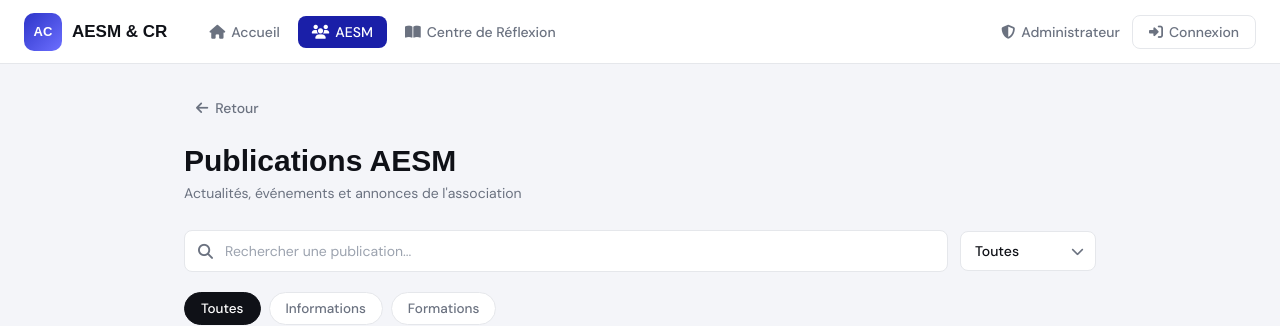
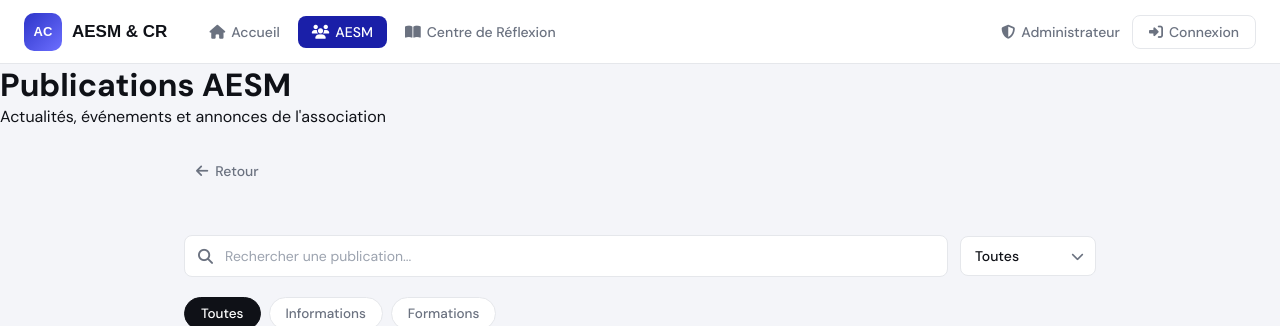
Before and after one commit to Nandrianina-Building/aesm-project, a Django app: page /aesm/list_publication_aesm/ in a window 1280 px wide. Shown: the top 326 px of the page. Run offline with Django 5.2, Linux system fonts and the light colour scheme; data comes from the database, SQL or seed files in the repository.

Commit message:
Update publication.html

```diff
--- a/aesm/templates/aesm/publication.html
+++ b/aesm/templates/aesm/publication.html
@@ -6,20 +6,15 @@
   <meta charset="UTF-8" />
   <meta name="viewport" content="width=device-width, initial-scale=1.0" />
   <title>Publications AESM</title>
-    {% include 'includes/favicon.html' %}
   <link rel="preconnect" href="https://fonts.googleapis.com" />
   <link rel="preconnect" href="https://fonts.gstatic.com" crossorigin />
-    <link
-      href="https://fonts.googleapis.com/css2?family=DM+Sans:wght@300;400;500;600;700&family=Syne:wght@700;800&display=swap"
-      rel="stylesheet"
-    />
-    <link
-      rel="stylesheet"
-      href="https://cdnjs.cloudflare.com/ajax/libs/font-awesome/6.5.0/css/all.min.css"
-    />
-    <link rel="stylesheet" href="{% static 'css/publication.css' %}">
+  <link href="https://fonts.googleapis.com/css2?family=DM+Sans:wght@300;400;500;600;700&family=Syne:wght@700;800&display=swap" rel="stylesheet" />
+  <link rel="stylesheet" href="https://cdnjs.cloudflare.com/ajax/libs/font-awesome/6.5.0/css/all.min.css" />
+  <link rel="stylesheet" href="{% static 'css/publication.css' %}" />
+  {% include 'includes/favicon.html' %}
 </head>
 <body>
+
   <!-- ── NAVBAR ── -->
   <nav class="navbar">
     <div class="navbar-left">
@@ -29,139 +24,150 @@
       </a>
       <div class="nav-links">
         <a href="{% url 'home' %}"><i class="fa fa-house"></i> Accueil</a>
-          <a href="{% url 'dashboardAesm' %}" class="active"
-            ><i class="fa fa-users"></i> AESM</a
-          >
-          <a href="{% url 'dashboardCr' %}"
-            ><i class="fa fa-book-open"></i> Centre de Réflexion</a
-          >
+        <a href="{% url 'dashboardAesm' %}" class="active"><i class="fa fa-users"></i> AESM</a>
+        <a href="{% url 'dashboardCr' %}"><i class="fa fa-book-open"></i> Centre de Réflexion</a>
       </div>
     </div>
     <div class="navbar-right">
-        <a href="{% url 'admin:index' %}"
-          ><i class="fa fa-shield-halved"></i> Administrateur</a
-        >
+      <a href="{% url 'admin:index' %}"><i class="fa fa-shield-halved"></i> Administrateur</a>
       {% if request.user.is_authenticated %}
-        <button class="btn-logout">
-          <i class="fa fa-right-from-bracket"></i> Déconnexion
-        </button>
+      <button class="btn-logout"><i class="fa fa-right-from-bracket"></i> Déconnexion</button>
       {% else %}
-        <a href="{% url 'account_login' %}" class="btn-logout">
-          <i class="fa fa-right-to-bracket"></i> Connexion
-        </a>
+      <a href="{% url 'account_login' %}" class="btn-logout"><i class="fa fa-right-to-bracket"></i> Connexion</a>
       {% endif %}
     </div>
-      <button class="hamburger" id="hamburger" aria-label="Menu">
-        <span></span><span></span><span></span>
-      </button>
+    <button class="hamburger" id="hamburger" aria-label="Menu"><span></span><span></span><span></span></button>
   </nav>
 
-    <!-- Mobile Menu -->
   <div class="mobile-menu" id="mobileMenu">
     <a href="{% url 'home' %}"><i class="fa fa-house"></i> Accueil</a>
-      <a href="{% url 'dashboardAesm' %}" class="active"
-        ><i class="fa fa-users"></i> AESM</a
-      >
-      <a href="{% url 'dashboardCr' %}"
-        ><i class="fa fa-book-open"></i> Centre de Réflexion</a
-      >
+    <a href="{% url 'dashboardAesm' %}" class="active"><i class="fa fa-users"></i> AESM</a>
+    <a href="{% url 'dashboardCr' %}"><i class="fa fa-book-open"></i> Centre de Réflexion</a>
     <div class="mobile-divider"></div>
-      <a href="{% url 'admin:index' %}"
-        ><i class="fa fa-shield-halved"></i> Administrateur</a
-      >
+    <a href="{% url 'admin:index' %}"><i class="fa fa-shield-halved"></i> Administrateur</a>
     {% if request.user.is_authenticated %}
-      <a href="{% url 'account_logout' %}"
-        ><i class="fa fa-right-from-bracket"></i> Déconnexion</a
-      >
+    <a href="{% url 'account_logout' %}"><i class="fa fa-right-from-bracket"></i> Déconnexion</a>
     {% else %}
-      <a href="{% url 'account_login' %}"
-        ><i class="fa fa-right-to-bracket"></i> Connexion</a
-      >
+    <a href="{% url 'account_login' %}"><i class="fa fa-right-to-bracket"></i> Connexion</a>
     {% endif %}
   </div>
 
-    <!-- ── PAGE CONTENT ── -->
+  <!-- ── HERO ── -->
+  <div class="hero">
+    <div class="hero-content">
+      <h1>Publications AESM</h1>
+      <p>Actualités, événements et annonces de l'association</p>
+    </div>
+  </div>
+
   <div class="page-wrap">
     <a class="back-link" href="javascript:history.back()">
       <i class="fa fa-arrow-left"></i> Retour
     </a>
 
-      <div class="page-title">
-        <h1>Publications AESM</h1>
-        <p>Actualités, événements et annonces de l'association</p>
-      </div>
+    <!-- ── FORMULAIRE RECHERCHE + FILTRE ── -->
+    {# Le form soumet en GET — garde search + category dans l'URL pour la pagination #}
+    <form method="get" id="filterForm" autocomplete="off">
 
-      <!-- Search + Category filter -->
       <div class="search-bar">
         <div class="search-wrap">
           <i class="fa fa-magnifying-glass"></i>
           <input
             type="text"
-            id="search"
+            name="q"
+            id="searchInput"
+            value="{{ search }}"
             placeholder="Rechercher une publication..."
-            autocomplete="off"
           />
         </div>
+
+        {# Select mobile #}
         <div class="cat-select-wrap">
-          <select class="cat-select" id="catSelect">
-            <option value="all">Toutes</option>
+          <select name="category" id="catSelectMobile" class="cat-select">
+            <option value="all" {% if not cat_id or cat_id == 'all' %}selected{% endif %}>Toutes</option>
             {% for cat in categories %}
-            <option value="{{ cat.id }}">{{ cat.name }}</option>
+            <option value="{{ cat.id }}" {% if cat_id == cat.id|stringformat:"s" %}selected{% endif %}>
+              {{ cat.name }}
+            </option>
             {% endfor %}
           </select>
           <i class="fa fa-chevron-down"></i>
         </div>
+
+        {# Champ caché utilisé par les pills desktop #}
+        <input type="hidden" name="category" id="catHidden" value="{{ cat_id|default:'all' }}" />
       </div>
 
-      <!-- Category pills -->
+      {# Pills desktop #}
       <div class="cat-pills">
-        <button class="cat-pill active" data-id="all">Toutes</button>
+        <button type="submit" class="cat-pill {% if not cat_id or cat_id == 'all' %}active{% endif %}"
+                onclick="document.getElementById('catHidden').value='all'">
+          Toutes
+        </button>
         {% for cat in categories %}
-        <button class="cat-pill" data-id="{{ cat.id }}">{{ cat.name }}</button>
+        <button type="submit" class="cat-pill {% if cat_id == cat.id|stringformat:'s' %}active{% endif %}"
+                onclick="document.getElementById('catHidden').value='{{ cat.id }}'">
+          {{ cat.name }}
+        </button>
         {% endfor %}
       </div>
 
-      <!-- Publications list -->
+    </form>
+
+    {# Filtres actifs #}
+    {% if search or cat_id and cat_id != 'all' %}
+    <div class="active-filters">
+      <span style="font-size:12px;color:var(--text-muted);font-weight:600;">Filtres actifs :</span>
+      {% if search %}
+      <span class="filter-tag">
+        <i class="fa fa-magnifying-glass"></i> "{{ search }}"
+        <a href="?{% if cat_id and cat_id != 'all' %}category={{ cat_id }}{% endif %}">
+          <i class="fa fa-xmark"></i>
+        </a>
+      </span>
+      {% endif %}
+      {% if cat_id and cat_id != 'all' %}
+      {% for cat in categories %}{% if cat.id|stringformat:"s" == cat_id %}
+      <span class="filter-tag">
+        <i class="fa fa-tag"></i> {{ cat.name }}
+        <a href="?{% if search %}q={{ search }}{% endif %}">
+          <i class="fa fa-xmark"></i>
+        </a>
+      </span>
+      {% endif %}{% endfor %}
+      {% endif %}
+      <a href="?" style="font-size:12px;color:var(--text-muted);font-weight:600;text-decoration:underline;">
+        Tout effacer
+      </a>
+    </div>
+    {% endif %}
+
+    {# Compteur de résultats #}
+    <p class="results-info">
+      <strong>{{ total }}</strong> publication{{ total|pluralize }} trouvée{{ total|pluralize }}
+      {% if search %} pour "<strong>{{ search }}</strong>"{% endif %}
+    </p>
+
+    <!-- ── LISTE DES PUBLICATIONS ── -->
     <div id="pub-list">
       {% for pub in publications %}
-        <div
-          class="pub-item"
-          data-title="{{ pub.titre|lower }}"
-          data-content="{{ pub.contenu|lower }}"
-          data-category="{{ pub.categorie.id }}"
-        >
+      <div class="pub-item">
         <div class="pub-img">
           {% if pub.image %}
-            <img
-              src="{{ pub.image.url }}"
-              alt="{{ pub.titre }}"
-              loading="lazy"
-            />
+          <img src="{{ pub.image.url }}" alt="{{ pub.titre }}" loading="lazy" />
           {% else %}
-            <div class="pub-img-placeholder">
-              <i class="fa fa-newspaper"></i>
-            </div>
+          <div class="pub-img-placeholder"><i class="fa fa-newspaper"></i></div>
           {% endif %}
         </div>
-
         <div class="pub-body">
-            <div class="pub-badge">
-              <i class="fa fa-tag"></i> {{ pub.categorie.name }}
-            </div>
+          <div class="pub-badge"><i class="fa fa-tag"></i> {{ pub.categorie.name }}</div>
           <div class="pub-title">{{ pub.titre }}</div>
           <div class="pub-meta">
-              <span
-                ><i class="fa fa-calendar"></i> {{pub.date_publication|date:"d/m/Y" }}</span
-              >
-              {% if pub.auteur %}
-              <span><i class="fa fa-user"></i> {{ pub.auteur }}</span>
-              {% endif %}
+            <span><i class="fa fa-calendar"></i> {{ pub.date_publication|date:"d/m/Y" }}</span>
+            {% if pub.auteur %}<span><i class="fa fa-user"></i> {{ pub.auteur }}</span>{% endif %}
           </div>
           <p class="pub-excerpt">{{ pub.contenu|truncatewords:20 }}</p>
-            <a
-              href="{% url 'publication_detail_aesm' pub.id %}"
-              class="btn-read"
-            >
+          <a href="{% url 'publication_detail_aesm' pub.id %}" class="btn-read">
             Lire la suite <i class="fa fa-arrow-right"></i>
           </a>
         </div>
@@ -169,21 +175,81 @@
       {% empty %}
       <div class="empty-state">
         <i class="fa fa-newspaper"></i>
-          <p>Aucune publication pour le moment.</p>
+        <p>Aucune publication ne correspond à votre recherche.</p>
+        <a href="?"><i class="fa fa-xmark"></i> Réinitialiser les filtres</a>
       </div>
       {% endfor %}
     </div>
 
-      <!-- No results message (hidden by default) -->
-      <div id="no-results" style="display: none">
-        <div class="empty-state">
-          <i class="fa fa-magnifying-glass"></i>
-          <p>Aucune publication ne correspond à votre recherche.</p>
+    <!-- ── PAGINATION ── -->
+    {# Chaque lien de page conserve les paramètres search et category #}
+    {% if page_obj.paginator.num_pages > 1 %}
+    <div class="pagination-wrap">
+
+      {# Première page #}
+      {% if page_obj.has_previous %}
+      <a class="page-btn" href="?q={{ search }}&category={{ cat_id|default:'all' }}&page=1" title="Première">
+        <i class="fa fa-angles-left"></i>
+      </a>
+      <a class="page-btn" href="?q={{ search }}&category={{ cat_id|default:'all' }}&page={{ page_obj.previous_page_number }}">
+        <i class="fa fa-chevron-left"></i> Précédent
+      </a>
+      {% else %}
+      <span class="page-btn disabled"><i class="fa fa-angles-left"></i></span>
+      <span class="page-btn disabled"><i class="fa fa-chevron-left"></i> Précédent</span>
+      {% endif %}
+
+      {# Numéros de pages — affiche au max 5 pages autour de la page courante #}
+      {% for i in page_obj.paginator.page_range %}
+        {% if i == 1 or i == page_obj.paginator.num_pages %}
+          {# Toujours afficher première et dernière #}
+          {% if i == page_obj.number %}
+          <span class="page-btn active">{{ i }}</span>
+          {% else %}
+          <a class="page-btn" href="?q={{ search }}&category={{ cat_id|default:'all' }}&page={{ i }}">{{ i }}</a>
+          {% endif %}
+          {# Ellipse après première #}
+          {% if i == 1 and page_obj.number > 4 %}
+          <span class="page-sep">…</span>
+          {% endif %}
+          {# Ellipse avant dernière #}
+          {% if i == page_obj.paginator.num_pages and page_obj.number < page_obj.paginator.num_pages|add:"-3" %}
+          <span class="page-sep">…</span>
+          {% endif %}
+        {% elif i >= page_obj.number|add:"-2" and i <= page_obj.number|add:"2" %}
+          {# Fenêtre de 5 autour de la page courante #}
+          {% if i == page_obj.number %}
+          <span class="page-btn active">{{ i }}</span>
+          {% else %}
+          <a class="page-btn" href="?q={{ search }}&category={{ cat_id|default:'all' }}&page={{ i }}">{{ i }}</a>
+          {% endif %}
+        {% endif %}
+      {% endfor %}
+
+      {# Page suivante #}
+      {% if page_obj.has_next %}
+      <a class="page-btn" href="?q={{ search }}&category={{ cat_id|default:'all' }}&page={{ page_obj.next_page_number }}">
+        Suivant <i class="fa fa-chevron-right"></i>
+      </a>
+      <a class="page-btn" href="?q={{ search }}&category={{ cat_id|default:'all' }}&page={{ page_obj.paginator.num_pages }}" title="Dernière">
+        <i class="fa fa-angles-right"></i>
+      </a>
+      {% else %}
+      <span class="page-btn disabled">Suivant <i class="fa fa-chevron-right"></i></span>
+      <span class="page-btn disabled"><i class="fa fa-angles-right"></i></span>
+      {% endif %}
+
     </div>
-      </div>
-    </div>
-    <!-- /page-wrap -->
 
-    <script src="{% static 'js/publication.js' %}"></script>
+    {# Info page courante #}
+    <p style="text-align:center;font-size:13px;color:var(--text-muted);margin-top:12px;">
+      Page <strong>{{ page_obj.number }}</strong> sur <strong>{{ page_obj.paginator.num_pages }}</strong>
+    </p>
+    {% endif %}
+
+  </div><!-- /page-wrap -->
+
+  <script src="{% static 'js/publication.js' %}">
+  </script>
 </body>
 </html>
```
Lines whose indentation alone changed are shown as unchanged.
